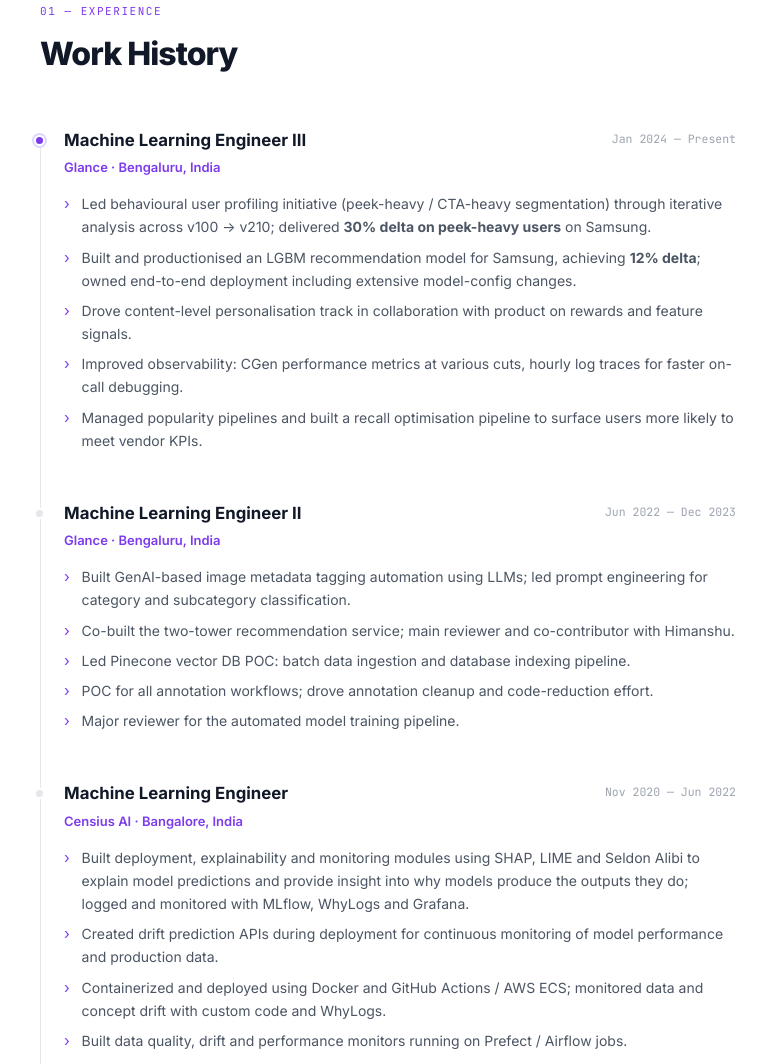
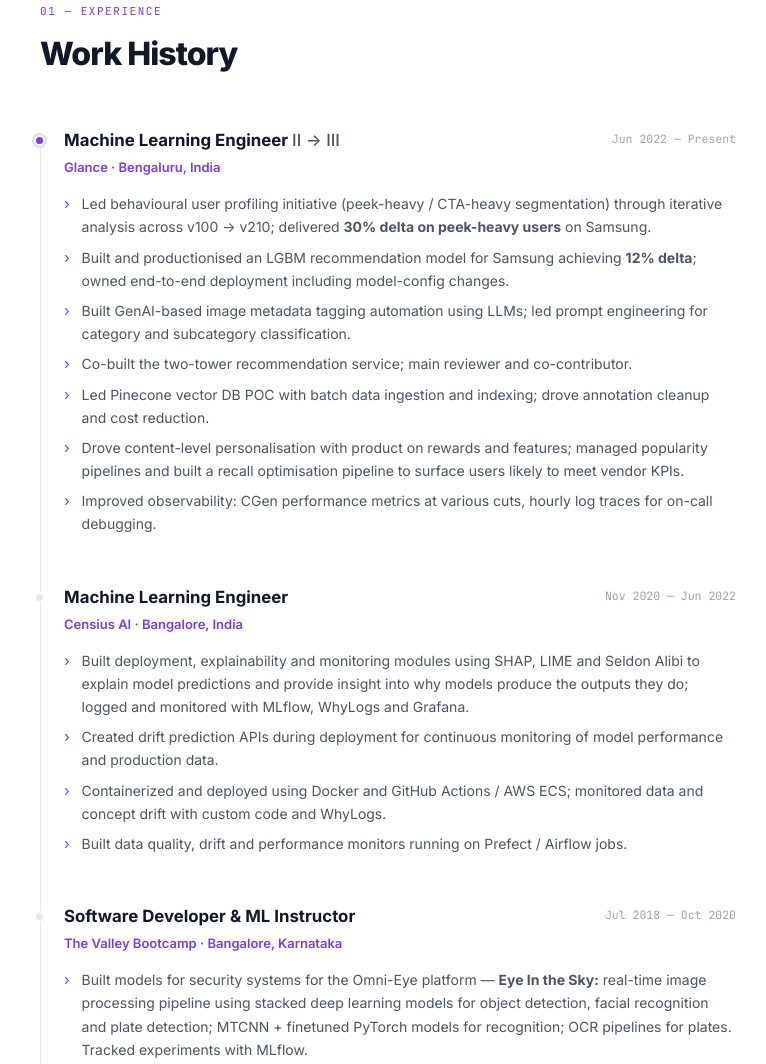
Before and after one commit to VishakBharadwaj94/vishak-resume, a website: page index.html in a window 1280 px wide. Shown: the part 893-1957 px from the top of the page, without its empty margins (252-1018 px from the left). Drawn offline with Linux system fonts and the light colour scheme.

Commit message:
Merge Glance MLE II and III into single IC entry

```diff
--- a/index.html
+++ b/index.html
@@ -619,32 +619,18 @@
       <div class="timeline-item fade-in">
         <div class="t-dot"></div>
         <div class="job-header">
-          <div class="job-title">Machine Learning Engineer III</div>
-          <div class="job-date">Jan 2024 — Present</div>
+          <div class="job-title">Machine Learning Engineer <span style="font-weight:500;color:var(--text-secondary);">II → III</span></div>
+          <div class="job-date">Jun 2022 — Present</div>
         </div>
         <div class="job-company">Glance · Bengaluru, India</div>
         <ul class="job-bullets">
           <li>Led behavioural user profiling initiative (peek-heavy / CTA-heavy segmentation) through iterative analysis across v100 → v210; delivered <strong>30% delta on peek-heavy users</strong> on Samsung.</li>
-          <li>Built and productionised an LGBM recommendation model for Samsung, achieving <strong>12% delta</strong>; owned end-to-end deployment including extensive model-config changes.</li>
-          <li>Drove content-level personalisation track in collaboration with product on rewards and feature signals.</li>
-          <li>Improved observability: CGen performance metrics at various cuts, hourly log traces for faster on-call debugging.</li>
-          <li>Managed popularity pipelines and built a recall optimisation pipeline to surface users more likely to meet vendor KPIs.</li>
-        </ul>
-      </div>
-
-      <div class="timeline-item fade-in">
-        <div class="t-dot past"></div>
-        <div class="job-header">
-          <div class="job-title">Machine Learning Engineer II</div>
-          <div class="job-date">Jun 2022 — Dec 2023</div>
-        </div>
-        <div class="job-company">Glance · Bengaluru, India</div>
-        <ul class="job-bullets">
+          <li>Built and productionised an LGBM recommendation model for Samsung achieving <strong>12% delta</strong>; owned end-to-end deployment including model-config changes.</li>
           <li>Built GenAI-based image metadata tagging automation using LLMs; led prompt engineering for category and subcategory classification.</li>
-          <li>Co-built the two-tower recommendation service; main reviewer and co-contributor with Himanshu.</li>
-          <li>Led Pinecone vector DB POC: batch data ingestion and database indexing pipeline.</li>
-          <li>POC for all annotation workflows; drove annotation cleanup and code-reduction effort.</li>
-          <li>Major reviewer for the automated model training pipeline.</li>
+          <li>Co-built the two-tower recommendation service; main reviewer and co-contributor.</li>
+          <li>Led Pinecone vector DB POC with batch data ingestion and indexing; drove annotation cleanup and cost reduction.</li>
+          <li>Drove content-level personalisation with product on rewards and features; managed popularity pipelines and built a recall optimisation pipeline to surface users likely to meet vendor KPIs.</li>
+          <li>Improved observability: CGen performance metrics at various cuts, hourly log traces for on-call debugging.</li>
         </ul>
       </div>
 
```
Also changed, not shown: resume-print.html (+5 -17 lines), 1 other file.
